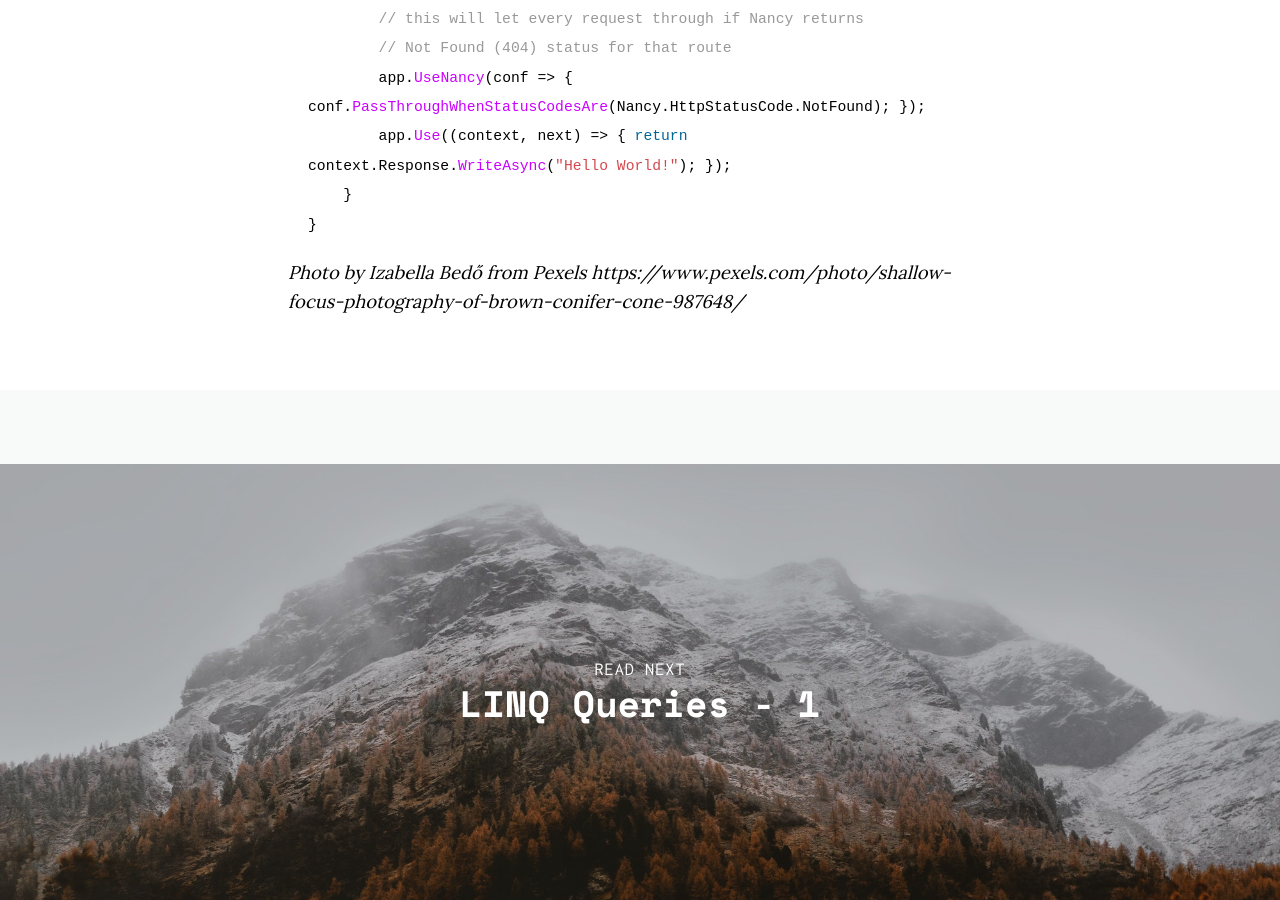
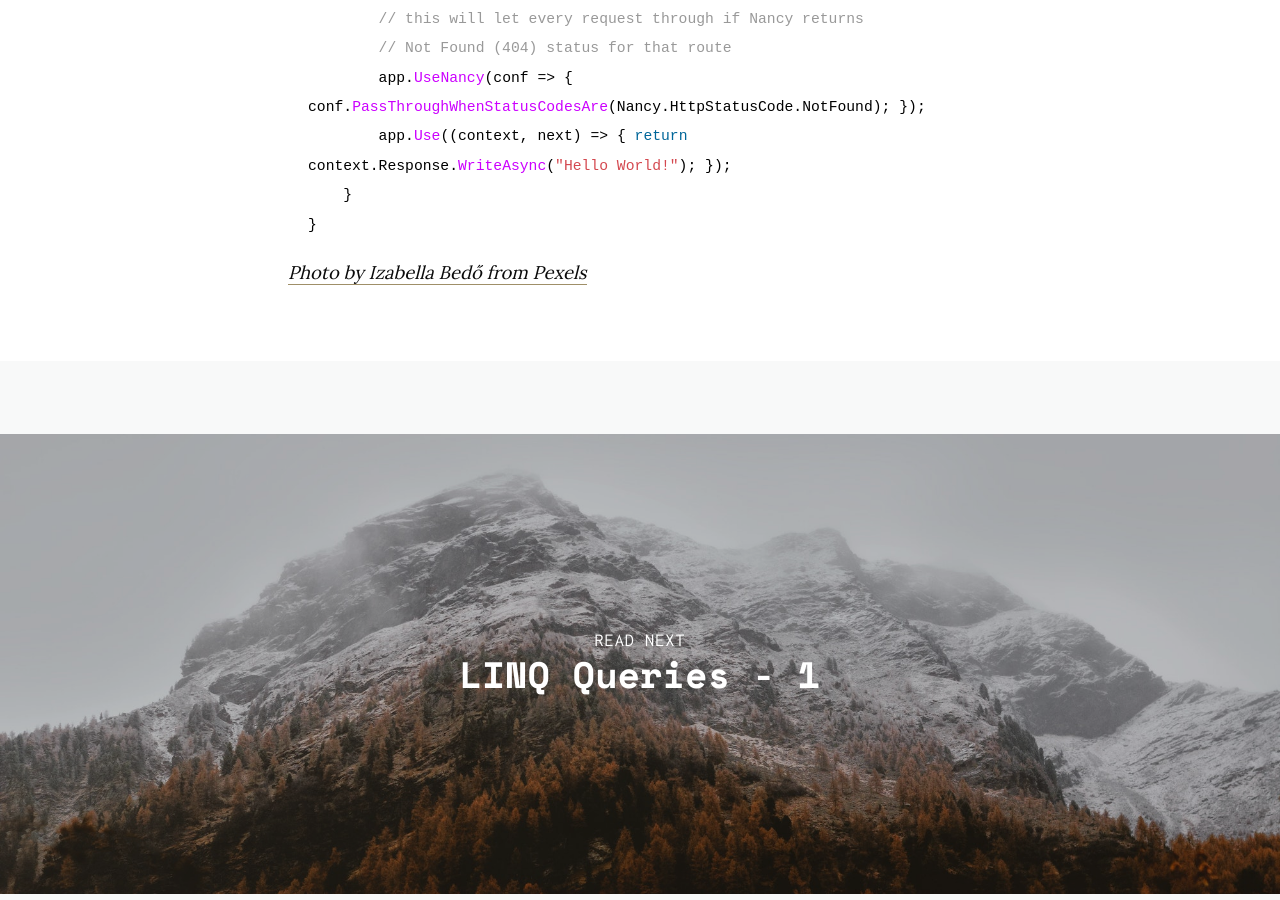
Before and after one commit to neemesis/neemesis.github.io, a Jekyll site: the page built from _posts/2018-10-17-owin-nancy-pipeline.md, in a window 1280 px wide and 900 px high, scrolled down 4266 px. Built offline with Jekyll 4.4.1, drawn with Linux system fonts in a browser that asks for light colours; nearby versions of some CDN libraries; comment, search, counter and statistics services are not loaded.

Commit message:
photo link

````diff
--- a/_posts/2018-10-17-owin-nancy-pipeline.md
+++ b/_posts/2018-10-17-owin-nancy-pipeline.md
@@ -122,4 +122,4 @@ public class Startup {
 }
 ```
 
-*Photo by Izabella Bedő from Pexels https://www.pexels.com/photo/shallow-focus-photography-of-brown-conifer-cone-987648/*
+*[Photo by Izabella Bedő from Pexels](https://www.pexels.com/photo/shallow-focus-photography-of-brown-conifer-cone-987648/)*
````
